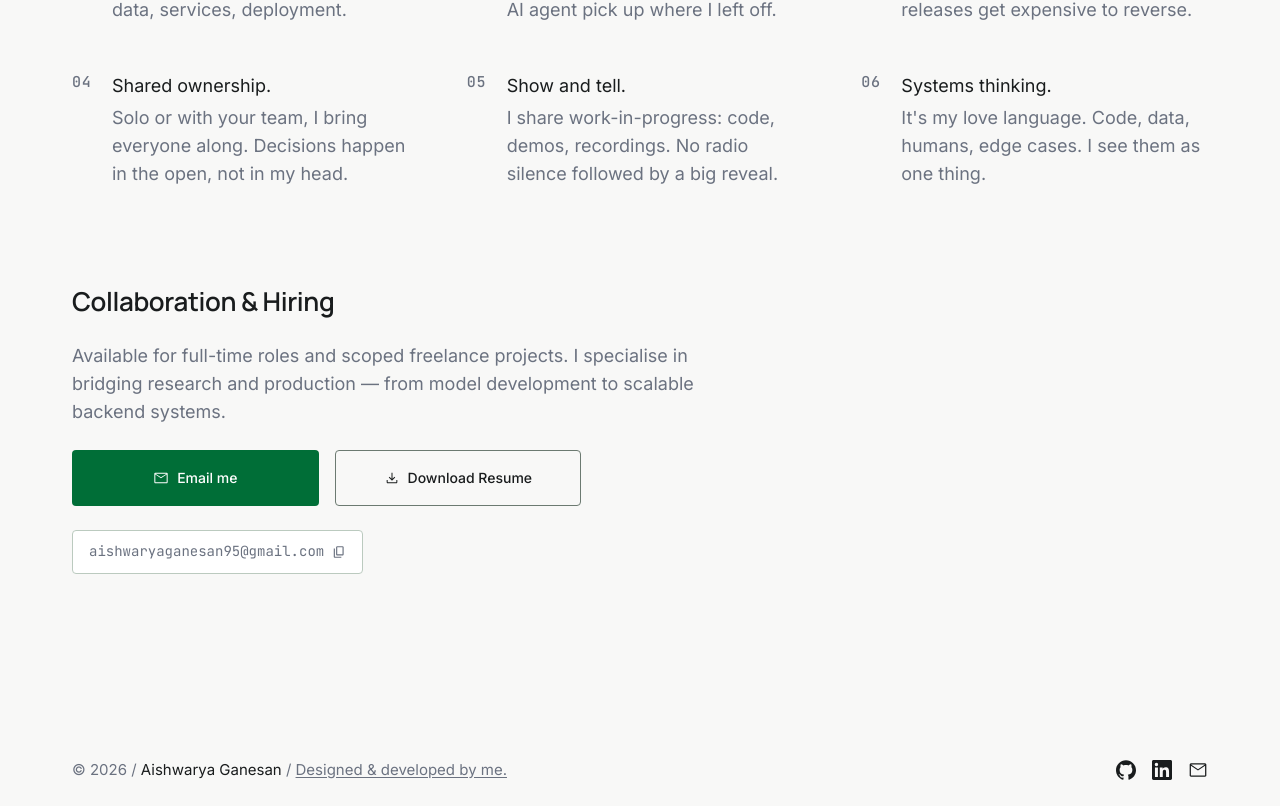
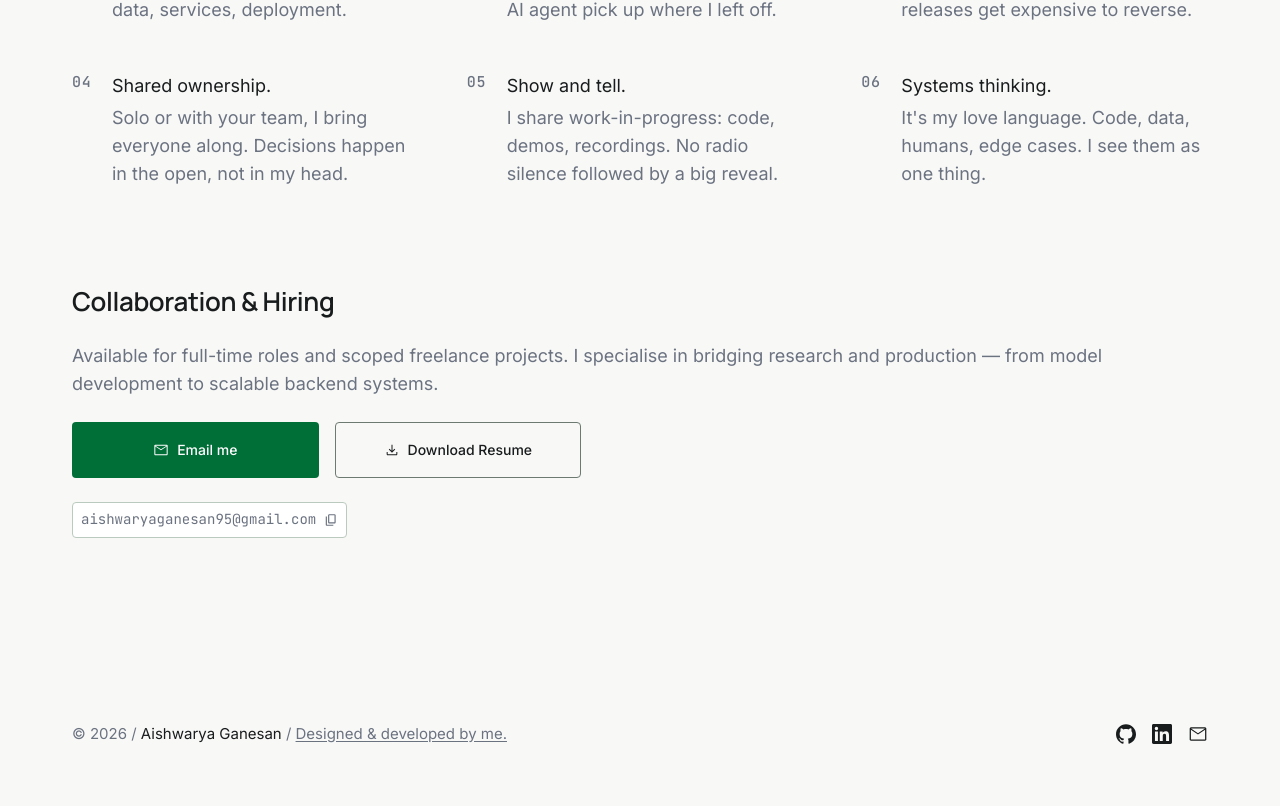
Before and after one commit to 95-ag/ag-portfolio, a Next.js app: page /about in a window 1280 px wide. Shown: the part 1358-2164 px from the top of the page. After the commit the page ends 2128 px from the top, so only its background shows below. Built offline with nearby package versions, Linux system fonts and the light colour scheme.

Commit message:
style: subordinate email chip to h-9, remove copy max-w constraint

```diff
--- a/src/app/about/page.tsx
+++ b/src/app/about/page.tsx
@@ -143,7 +143,7 @@ export default function AboutPage() {
             <Heading level={2} type="heading-section">
               Collaboration &amp; Hiring
             </Heading>
-            <p className="body-secondary max-w-[680px]">
+            <p className="body-secondary">
               Available for full-time roles and scoped freelance projects. I
               specialise in bridging research and production — from model
               development to scalable backend systems.
@@ -170,7 +170,7 @@ export default function AboutPage() {
             <CopyableCode
               value={about.contactEmail}
               ariaLabel="Copy email address"
-              className="self-start text-[14px]"
+              className="self-start h-9 px-[var(--spacing-sm)] text-[14px]"
             />
           </div>
         </div>
```
